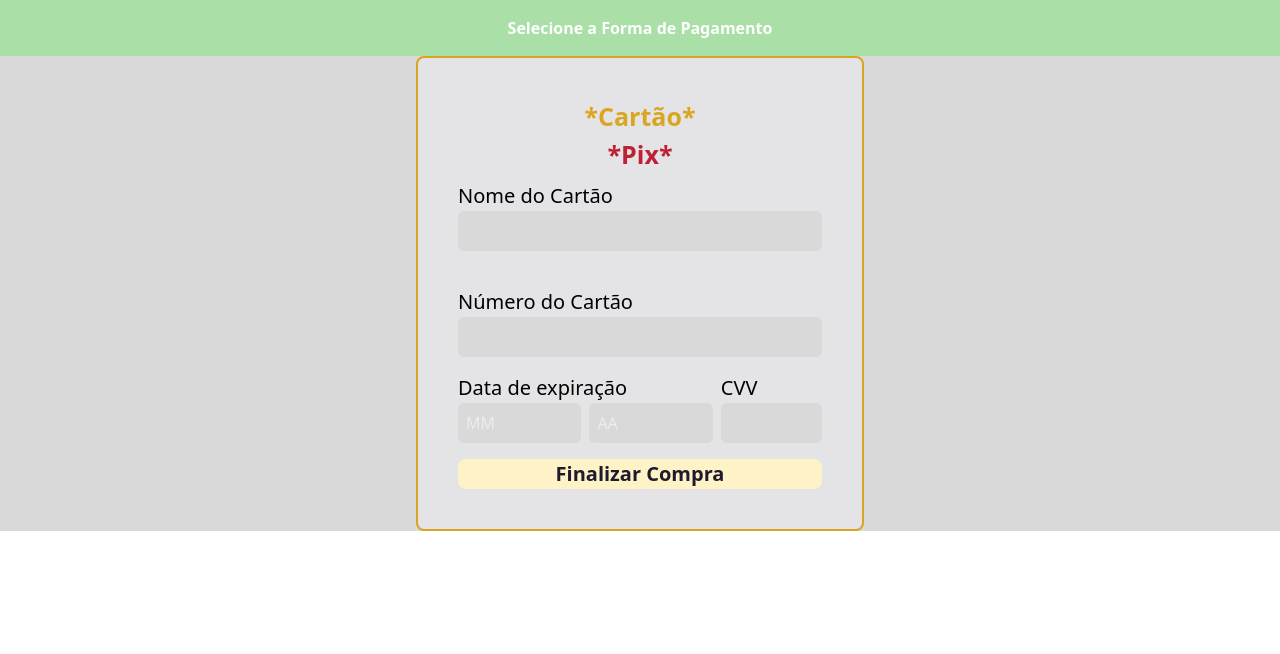
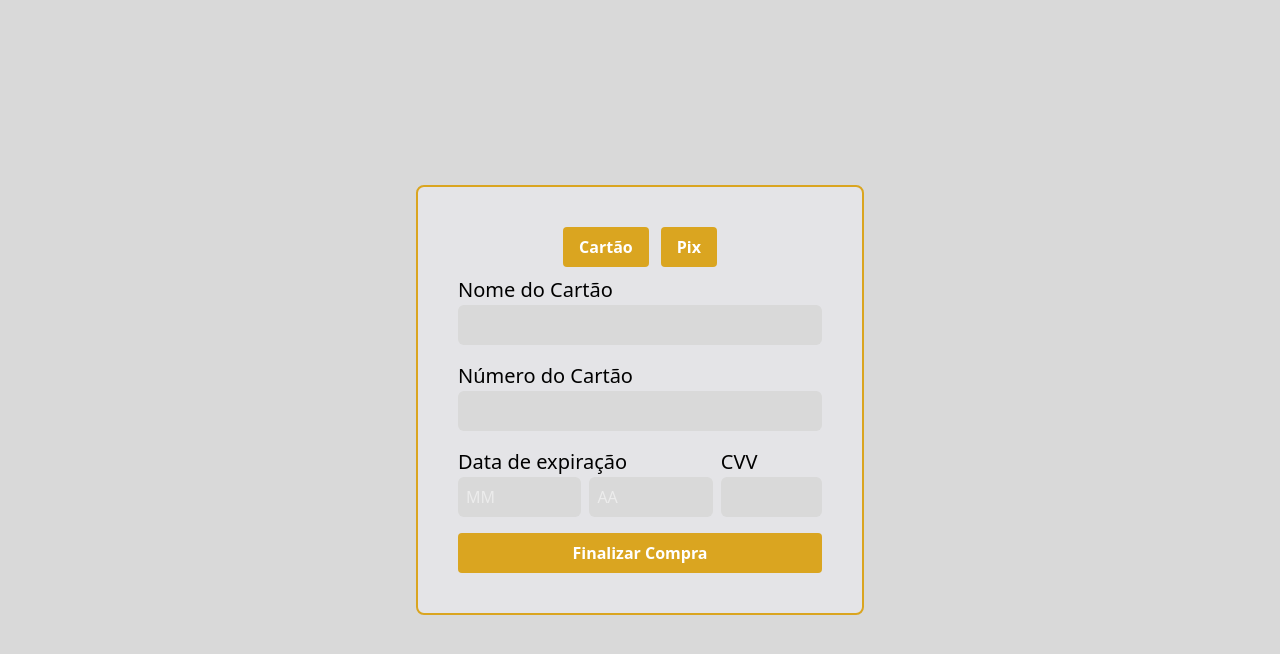
Before and after one commit to rafaelcoellhoo/projeto-nexu, a Next.js app: page /assinatura in a window 1280 px wide. Shown: the top 654 px of the page. Built offline with nearby package versions, Linux system fonts and the light colour scheme.

Commit message:
assinatura-quin

```diff
--- a/src/pages/assinatura/index.jsx
+++ b/src/pages/assinatura/index.jsx
@@ -1,22 +1,29 @@
-
+import { useState } from "react"
+import { BsQrCode } from "react-icons/bs";
 
 
 
 
 export default function assinatura() {
+  const [pix, setPix] = useState(false)
+
   return (
-    <div>
-      <h1 className="text-2x1 text-center bg-[#aadfa8] p-4 font-bold">Selecione a Forma de Pagamento</h1>
-      <div className="w-full bg-[#d9d9d9] grid grid-cols-1">
+
+
+    <div className="w-full h-screen bg-[#d9d9d9] grid grid-cols-1">
       <div className="flex items-center justify-center w-full h-full ">
-          <div className="w-[35%] h-full rounded-lg flex items-center p-[40px] flex-col border-2 bg-zinc-200 border-[#DAA520]">
-            <h1 className="text-[25px] h-full font-bold rounded text-[#DAA520] ">
-              *Cartão*
-            </h1>
-            <h1 className="text-[25px] h-full font-bold rounded text-[#BF2034]">
-              *Pix*
-            </h1>
-            <div className="w-full h-full flex flex-col gap-4 mt-2">
+        <div className="w-[35%]  rounded-lg flex items-center  p-[40px] flex-col border-2 bg-zinc-200 border-[#DAA520]">
+          <div className="flex gap-3">
+          <button onClick={() => setPix(false)} className="bg-[#daa520] hover:bg-[#bf2034] text-white font-bold py-2 px-4 rounded cursor-pointer">
+            Cartão
+          </button>
+          <button onClick={() => setPix(true)} className="bg-[#daa520] hover:bg-[#bf2034] text-white font-bold py-2 px-4 rounded cursor-pointer">
+            Pix
+          </button>
+          </div>
+          {pix ? <div className="mt-8 flex flex-col items-center justify-center"><BsQrCode size={230} color="black" />bdhhavbhBSHJGHDGDSBDHHGHDDGSHGBbhjBAHB
+          jdshvbhdbhvdbhadsjrbvhbwhfbhwdhbadshlbvahhebL
+          </div> : <div className="w-full h-full flex flex-col gap-4 mt-2">
             <div className="w-full h-full flex flex-col">
               <label htmlFor="nome" className="text-[20px] rounded-md text-black">
                 Nome do Cartão
@@ -60,11 +67,10 @@ export default function assinatura() {
                 />
               </div>
             </div>
-              <button className="w-full h-[50px] rounded-lg bg-amber-100 text-[20px] font-semibold text-[#201b2c] cursor-pointer">
+            <button className="bg-[#daa520] hover:bg-[#bf2034] text-white font-bold py-2 px-4 rounded cursor-pointer">
               Finalizar Compra
             </button>
-            </div>
-          </div>
+          </div>}
         </div>
       </div>
     </div>
```
Lines whose indentation alone changed are shown as unchanged.
